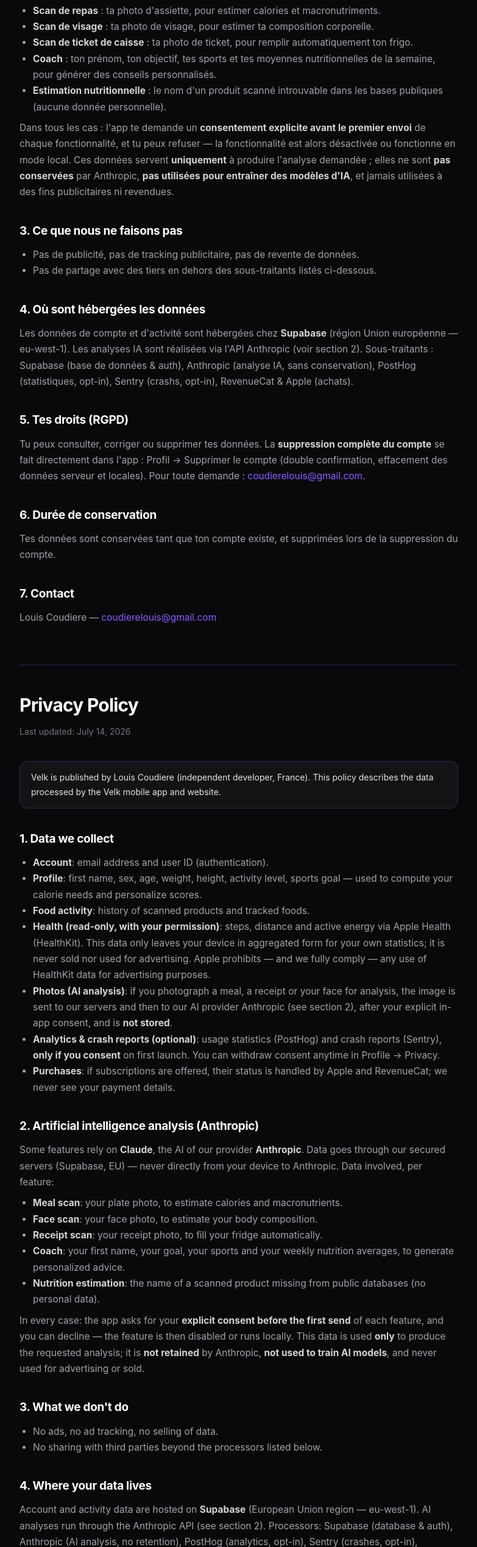
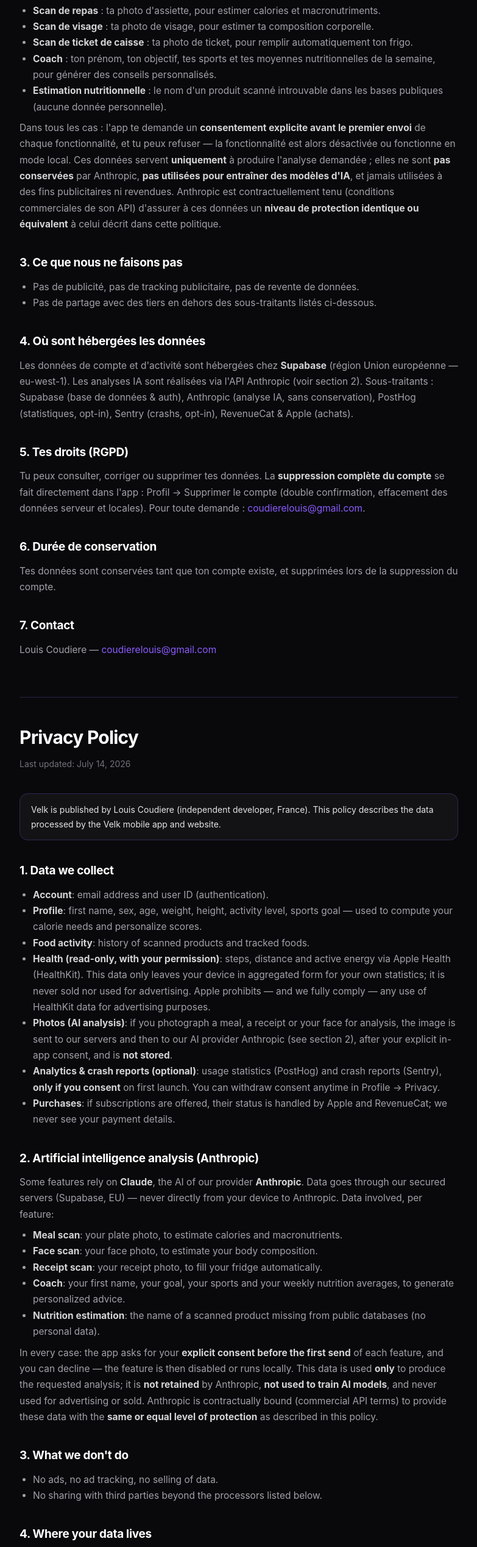
Before and after one commit to coudierelouis-sketch/velk-site, a plain HTML site: page privacy/index.html in a window 1280 px wide. Shown: the part 983-3520 px from the top of the page at 61% size, without its empty margins (248-1031 px from the left). Drawn offline with Linux system fonts and the light colour scheme.

Commit message:
privacy: mention protection équivalente par Anthropic (exigence Apple 5.1.2(i))

```diff
--- a/privacy/index.html
+++ b/privacy/index.html
@@ -56,7 +56,7 @@
     <li><strong>Coach</strong> : ton prénom, ton objectif, tes sports et tes moyennes nutritionnelles de la semaine, pour générer des conseils personnalisés.</li>
     <li><strong>Estimation nutritionnelle</strong> : le nom d'un produit scanné introuvable dans les bases publiques (aucune donnée personnelle).</li>
   </ul>
-  <p>Dans tous les cas : l'app te demande un <strong>consentement explicite avant le premier envoi</strong> de chaque fonctionnalité, et tu peux refuser — la fonctionnalité est alors désactivée ou fonctionne en mode local. Ces données servent <strong>uniquement</strong> à produire l'analyse demandée ; elles ne sont <strong>pas conservées</strong> par Anthropic, <strong>pas utilisées pour entraîner des modèles d'IA</strong>, et jamais utilisées à des fins publicitaires ni revendues.</p>
+  <p>Dans tous les cas : l'app te demande un <strong>consentement explicite avant le premier envoi</strong> de chaque fonctionnalité, et tu peux refuser — la fonctionnalité est alors désactivée ou fonctionne en mode local. Ces données servent <strong>uniquement</strong> à produire l'analyse demandée ; elles ne sont <strong>pas conservées</strong> par Anthropic, <strong>pas utilisées pour entraîner des modèles d'IA</strong>, et jamais utilisées à des fins publicitaires ni revendues. Anthropic est contractuellement tenu (conditions commerciales de son API) d'assurer à ces données un <strong>niveau de protection identique ou équivalent</strong> à celui décrit dans cette politique.</p>
 
   <h2>3. Ce que nous ne faisons pas</h2>
   <ul>
@@ -103,7 +103,7 @@
     <li><strong>Coach</strong>: your first name, your goal, your sports and your weekly nutrition averages, to generate personalized advice.</li>
     <li><strong>Nutrition estimation</strong>: the name of a scanned product missing from public databases (no personal data).</li>
   </ul>
-  <p>In every case: the app asks for your <strong>explicit consent before the first send</strong> of each feature, and you can decline — the feature is then disabled or runs locally. This data is used <strong>only</strong> to produce the requested analysis; it is <strong>not retained</strong> by Anthropic, <strong>not used to train AI models</strong>, and never used for advertising or sold.</p>
+  <p>In every case: the app asks for your <strong>explicit consent before the first send</strong> of each feature, and you can decline — the feature is then disabled or runs locally. This data is used <strong>only</strong> to produce the requested analysis; it is <strong>not retained</strong> by Anthropic, <strong>not used to train AI models</strong>, and never used for advertising or sold. Anthropic is contractually bound (commercial API terms) to provide these data with the <strong>same or equal level of protection</strong> as described in this policy.</p>
 
   <h2>3. What we don't do</h2>
   <ul>
```
